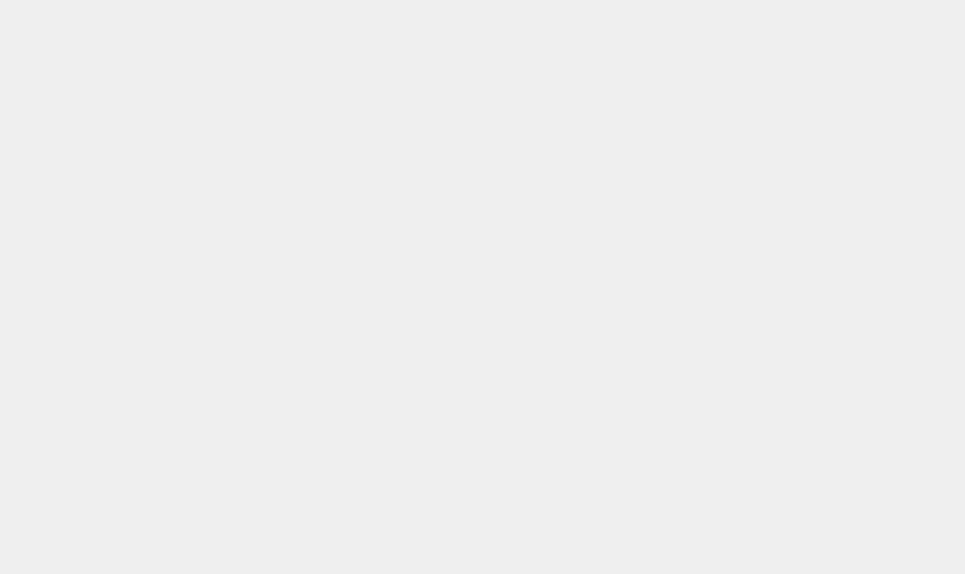
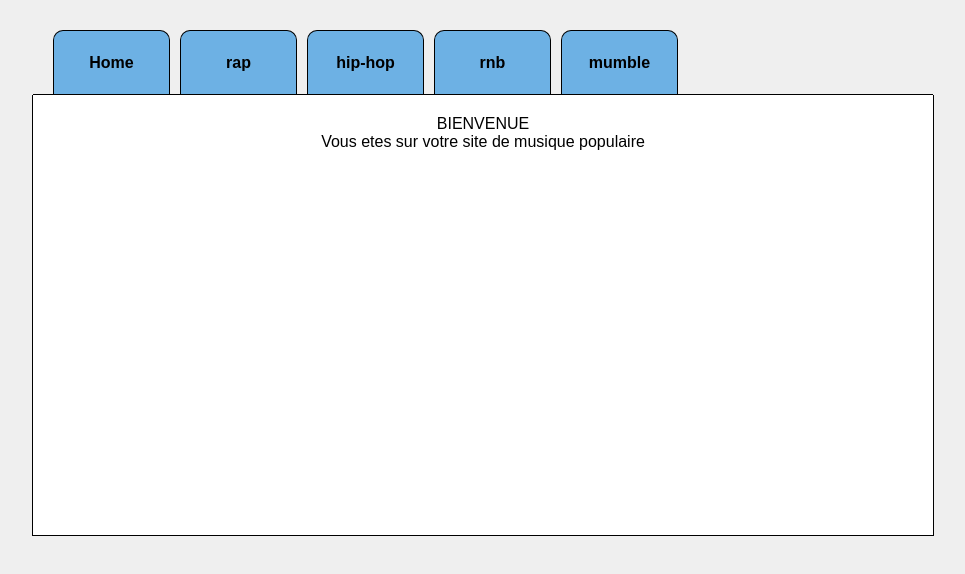
Before and after one commit to D1OP/gallary, a plain HTML site: page index.html in a window 1280 px wide. Shown: the whole page, without its empty margins (157-1122 px from the left). Drawn offline with Linux system fonts and the light colour scheme.

Commit message:
Mise à jour du site

```diff
--- a/index.html
+++ b/index.html
@@ -6,7 +6,20 @@
 		<link type="text/css" rel="stylesheet" href="onglets.css">
 	</head>
 	<body>
+		<div class="nav_bar">
+			<ul>
+				<li><a href="index.html"id="onlink">Home</a></li>
+				<li><a href="RAP.html">rap</a></li>
+				<li><a href="HIP-HOP.html">hip-hop</a></li>
+				<li><a href="RNB.html">rnb</a></li>
+				<li><a href="MUMBLE.html">mumble</a></li>
+			</ul>
+		</div>
+		<div class="maincontainer">
+				<center>BIENVENUE</br>
+					Vous etes sur votre site de musique populaire
 
-
+				</center>
+			</div>
 	</body>
 </html>
```
Also changed, not shown: hip-hop.html (+2 -2 lines), mumble.html (+2 -2 lines), rap.html (+2 -2 lines), rnb.html (+2 -2 lines).
